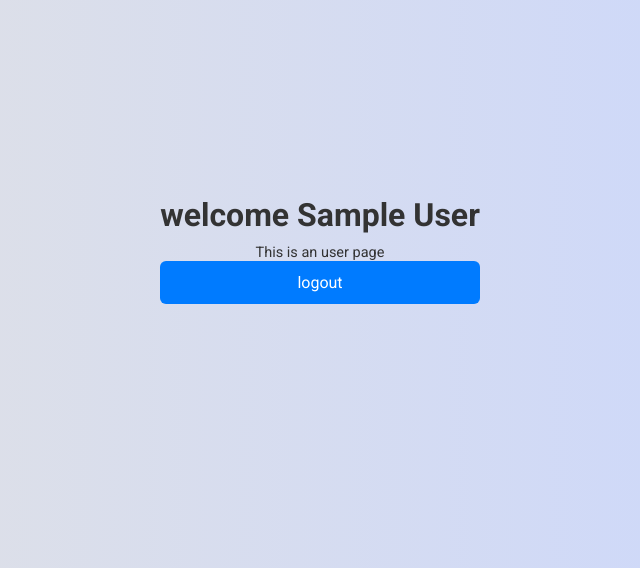
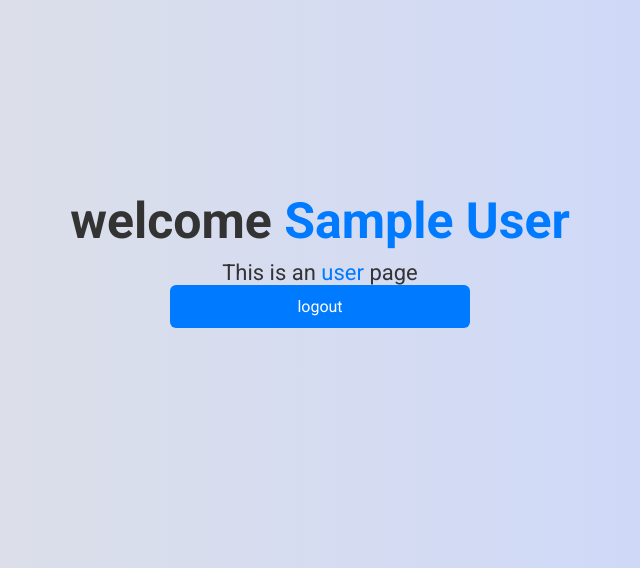
Before and after one commit to cecilgachie/responsive-user-login, a PHP site: page /user.php in a window 1280 px wide. Shown: the part 140-708 px from the top of the page, without its empty margins (320-960 px from the left). Run offline with PHP 8.4, Linux system fonts and the light colour scheme; the visitor is signed in with stand-in values (Sample User, id 1).

Commit message:
Update style.css

```diff
--- a/style.css
+++ b/style.css
@@ -88,3 +88,31 @@ p a {
 p a:hover {
     text-decoration: underline;
 }
+
+.error-message {
+    padding: 12px;
+    background: #f8d7da;
+    border-radius: 6px;
+    color: #721c24;
+    margin-bottom: 20px;
+    text-align: center;
+    font-size: 16px;
+}
+
+h1 {
+    font-size: 50px;
+}
+
+span {
+    color: #007bff;
+}
+
+.box p {
+    font-size: 22px;
+}
+
+.box button {
+    display: block;
+    width: 300px;
+    margin: 0 auto;
+}
```
